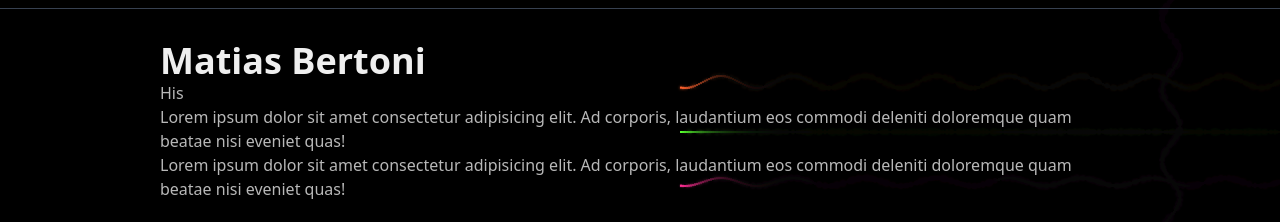
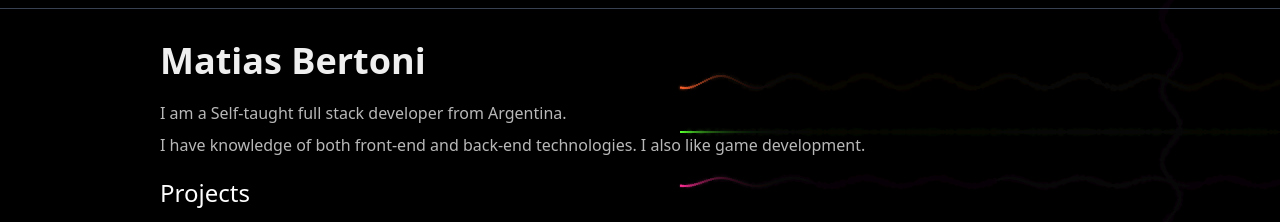
Before and after one commit to Agreatdayforfreedom/me, an Astro site: page / in a window 1280 px wide. Shown: the part 39-261 px from the top of the page. Built offline with nearby package versions, Linux system fonts and the light colour scheme; Astro itself is replaced by a stand-in of ours.

Commit message:
a little desciption

```diff
--- a/src/pages/index.astro
+++ b/src/pages/index.astro
@@ -76,19 +76,15 @@ const projects: Project[] = [
   <main class="relative mt-8 z-10 w-full bg-transparent flex justify-center">
     <div class="max-w-[75%] flex">
       <div class="w-full space-y-4">
-        <div>
+        <div class="space-y-5">
           <h1 class="text-4xl font-semibold">Matias Bertoni</h1>
-          <section class="text-[#b8b8b8]">
+          <section class="text-[#b8b8b8] space-y-2">
             <p>
-              His
+              I am a Self-taught full stack developer from Argentina.
             </p>
             <p>
-              Lorem ipsum dolor sit amet consectetur adipisicing elit. Ad corporis, laudantium eos commodi deleniti doloremque quam beatae nisi eveniet
-              quas!
-            </p>
-            <p>
-              Lorem ipsum dolor sit amet consectetur adipisicing elit. Ad corporis, laudantium eos commodi deleniti doloremque quam beatae nisi eveniet
-              quas!
+
+              I have knowledge of both front-end and back-end technologies. I also like game development.
             </p>
           </section>
 
```
